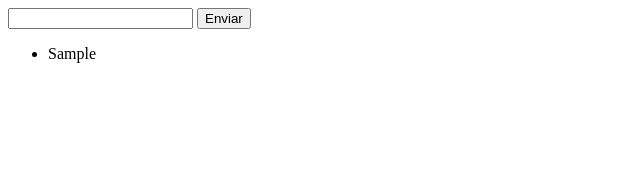
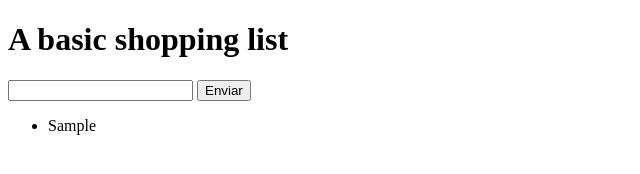
Before and after one commit to svaronamadrid/basicFEProjects, a plain HTML site: page Projects/shoppingList/index.html in a window 1280 px wide. Both pictures are taken after typing "Sample" into the empty fields and a click on the input "Enviar". Shown: the whole page, without its empty margins (0-640 px from the left). Drawn offline with Linux system fonts and the light colour scheme.

Commit message:
added local persistance and capacity to delete items from list

```diff
--- a/Projects/shoppingList/index.html
+++ b/Projects/shoppingList/index.html
@@ -4,6 +4,7 @@
     <title>basic shopping list</title>
 </head>
 <body>
+    <h1>A basic shopping list</h1>
     <form id="todo-form">
         <input type="text" id="todo"/>
         <input type="submit" value="Enviar"/>
--- a/Projects/shoppingList/javascript.js
+++ b/Projects/shoppingList/javascript.js
@@ -1,6 +1,25 @@
-const listaCompra=[];
+const listaCompra=JSON.parse(localStorage.getItem('listaCompra')) || [] ;
 
+const synchronize = () =>{
+    const lista=document.getElementById('list');
+    const listaCompraTemplate=listaCompra.map(t => '<li>' +t +'</li>');
+    lista.innerHTML=listaCompraTemplate.join('');
+    const elements=document.querySelectorAll('#list li');
+    elements.forEach((element,i) => {
+        element.addEventListener('click', () =>{
+            element.parentNode.removeChild(element);
+            listaCompra.splice(i,1);
+            updateList(listaCompra);
+            synchronize();
+        })
+    })
+}
+const updateList=(listaCompra) =>{
+    const listToString= JSON.stringify(listaCompra);
+    localStorage.setItem('listaCompra',listToString);
+}
 window.onload=()=>{
+    synchronize();
     const form= document.getElementById('todo-form');
     form.onsubmit=(e)=>{
         e.preventDefault();
@@ -8,9 +27,7 @@ window.onload=()=>{
         const todoText=todo.value;
         todo.value='';
         listaCompra.push(todoText);
-        const lista=document.getElementById('list');
-        const listaCompraTemplate=listaCompra.map(t => '<li>' +t +'</li>');
-        lista.innerHTML=listaCompraTemplate.join('');
-
+        updateList(listaCompra);
+        synchronize();
     }
 }
```
